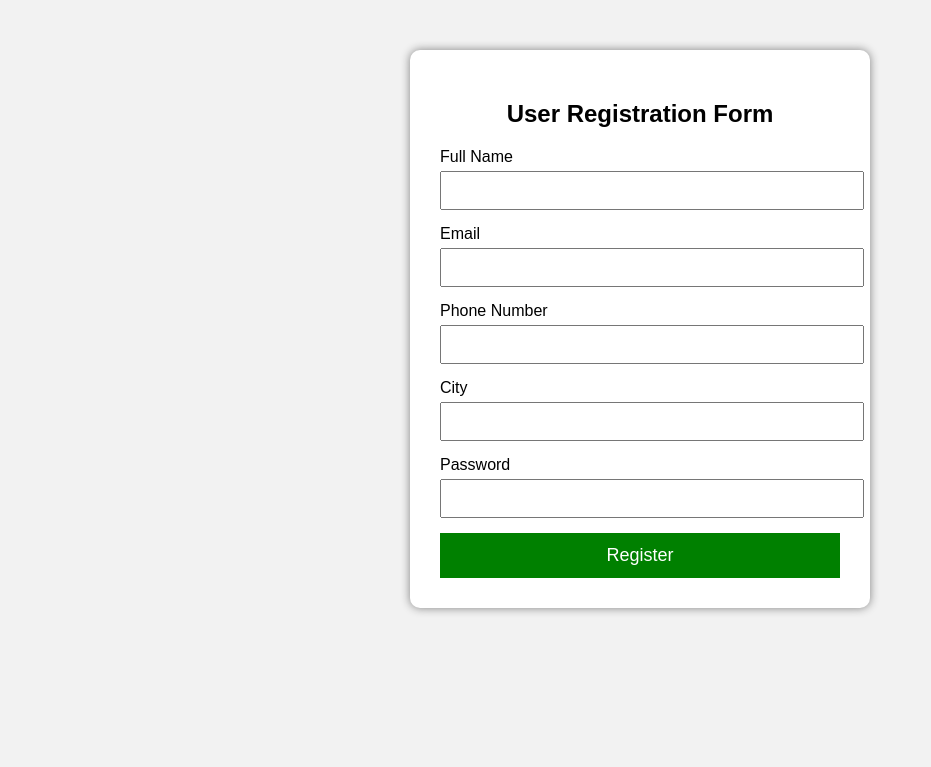
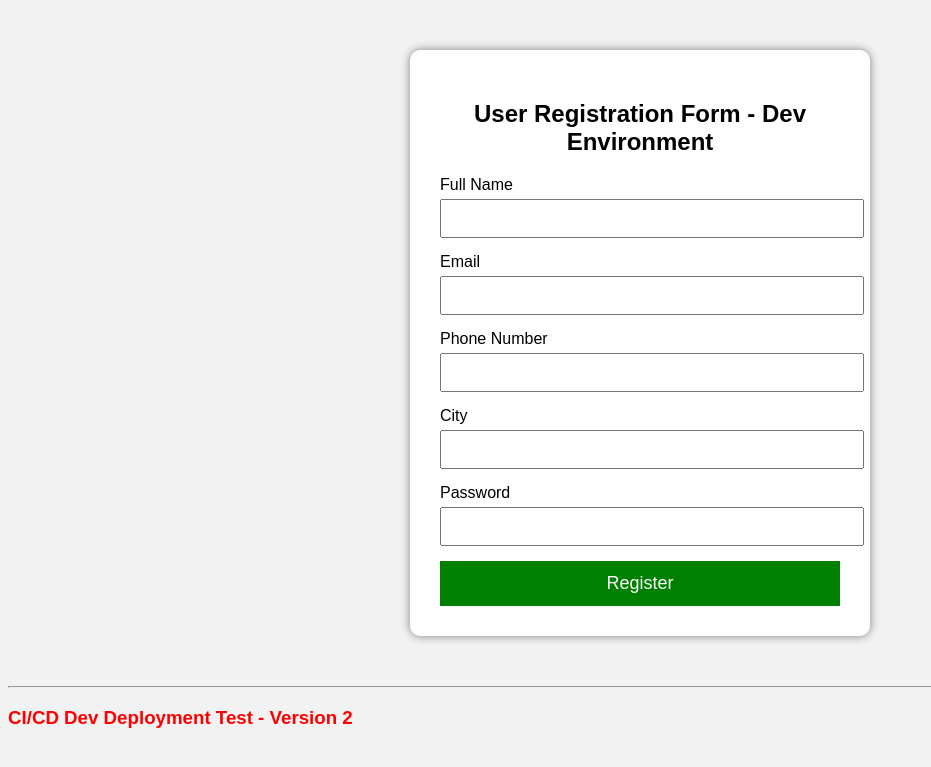
Before and after one commit to HRRSH471/Registration-Form-GCP-DevOps, a Flask app: page / in a window 1280 px wide. Shown: the top 767 px of the page, without its empty margins (0-931 px from the left). Run offline with Flask 3, Linux system fonts and the light colour scheme.

Commit message:
Updated Dev UI for CI/CD deployment test

```diff
--- a/registration-app/templates/index.html
+++ b/registration-app/templates/index.html
@@ -12,7 +12,7 @@
 
 <div class="container">
 
-    <h2>User Registration Form</h2>
+    <h2>User Registration Form - Dev Environment</h2>
 
     <form action="/register" method="POST">
 
@@ -37,5 +37,11 @@
 
 </div>
 
+<hr>
+
+<h3 style="color:red;">
+CI/CD Dev Deployment Test - Version 2
+</h3>
+
 </body>
 </html>
```
